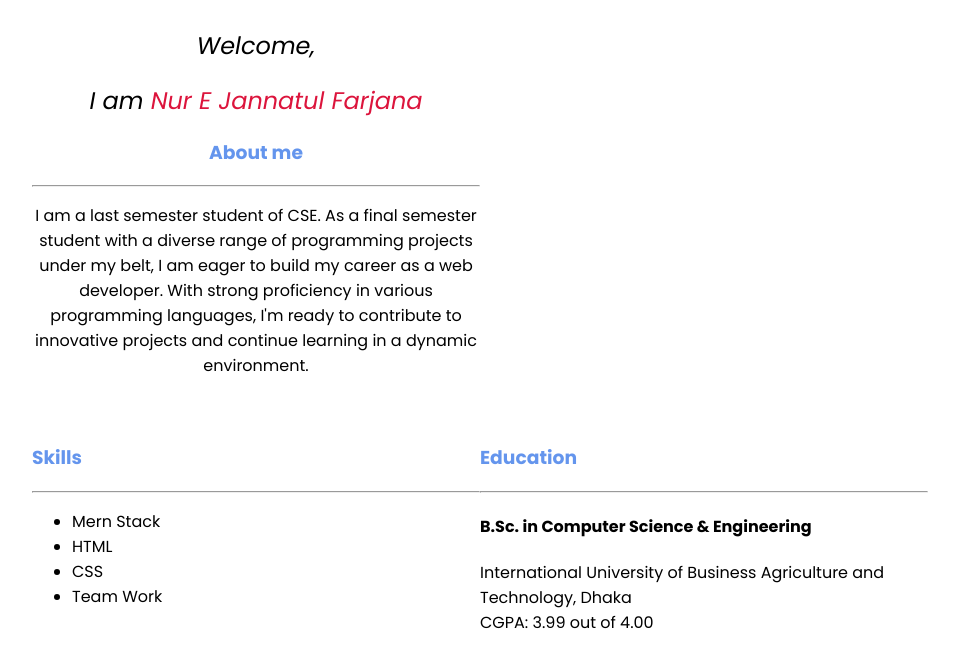
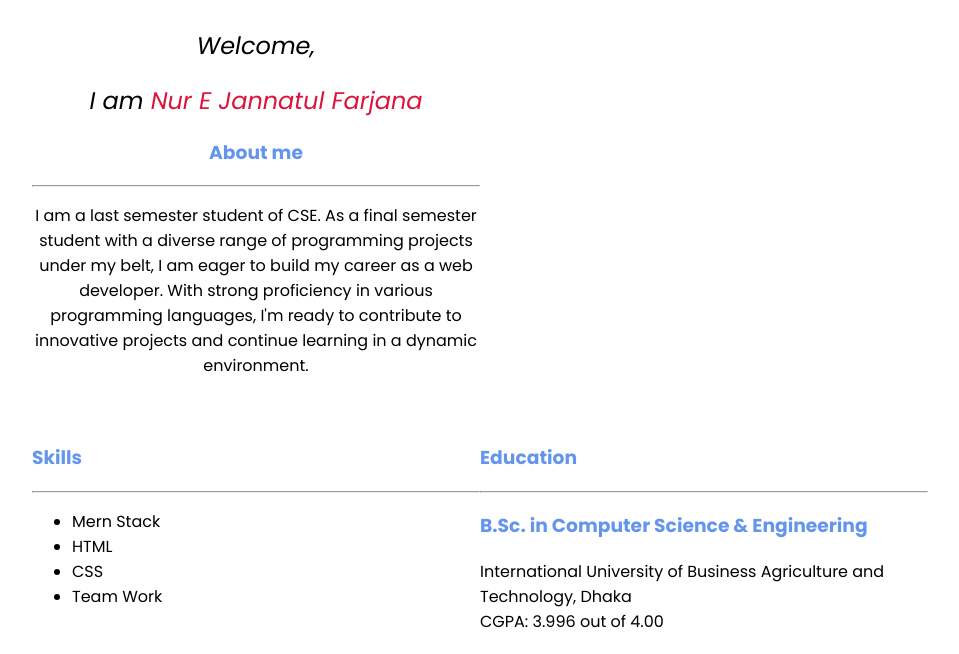
Before and after one commit to nur-e-jannatul-farjana/farjana-portfolio, a plain HTML site: page index.html in a window 1280 px wide. Shown: the part 301-955 px from the top of the page, without its empty margins (160-1119 px from the left). Drawn offline with Linux system fonts and the light colour scheme.

Commit message:
Update index.html

```diff
--- a/index.html
+++ b/index.html
@@ -49,10 +49,10 @@
         <div class="skill">
            <h3> Education </h3>  <hr>
 
-           <h4>B.Sc. in Computer Science & Engineering </h4>
+           <h3>B.Sc. in Computer Science & Engineering </h3>
            <p>International University of Business Agriculture
             and Technology, Dhaka <br>
-           CGPA: 3.99 out of 4.00</p>
+           CGPA: 3.996 out of 4.00</p>
         </div>
 
     </section>
```
